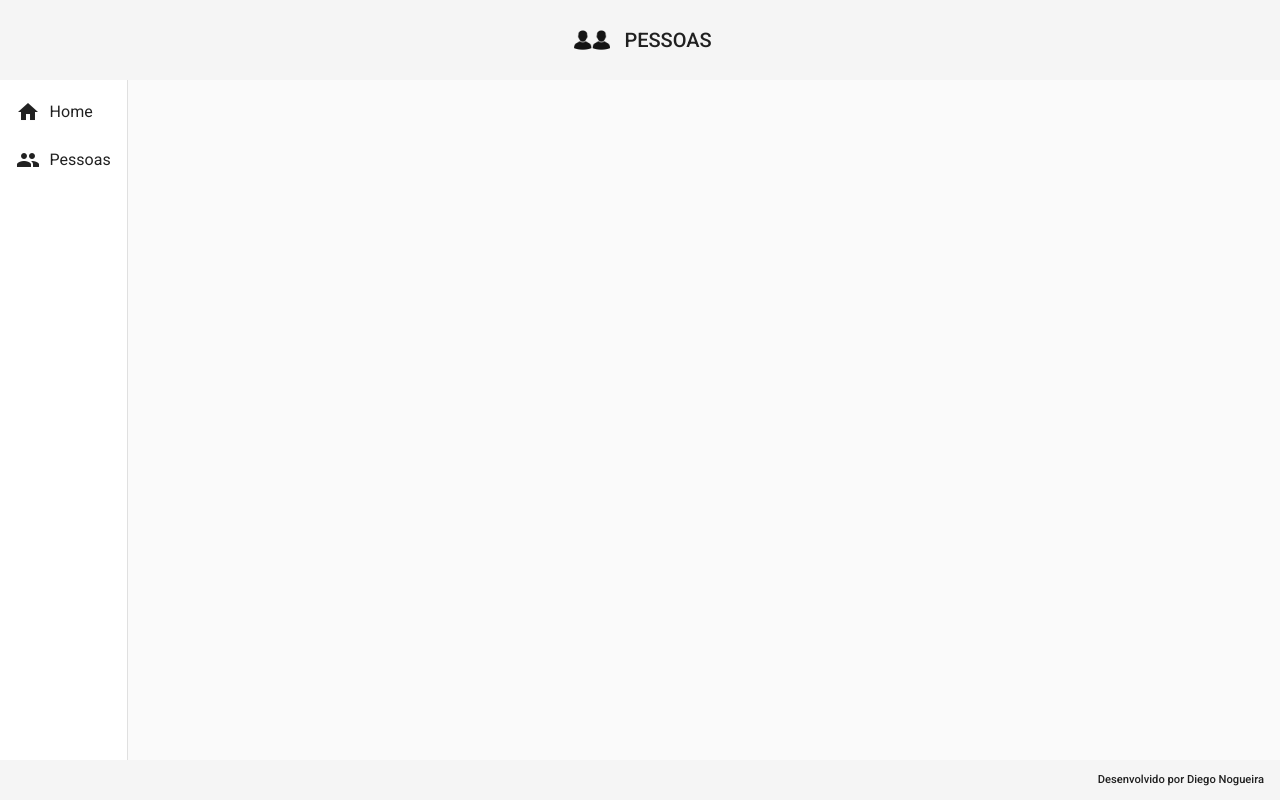
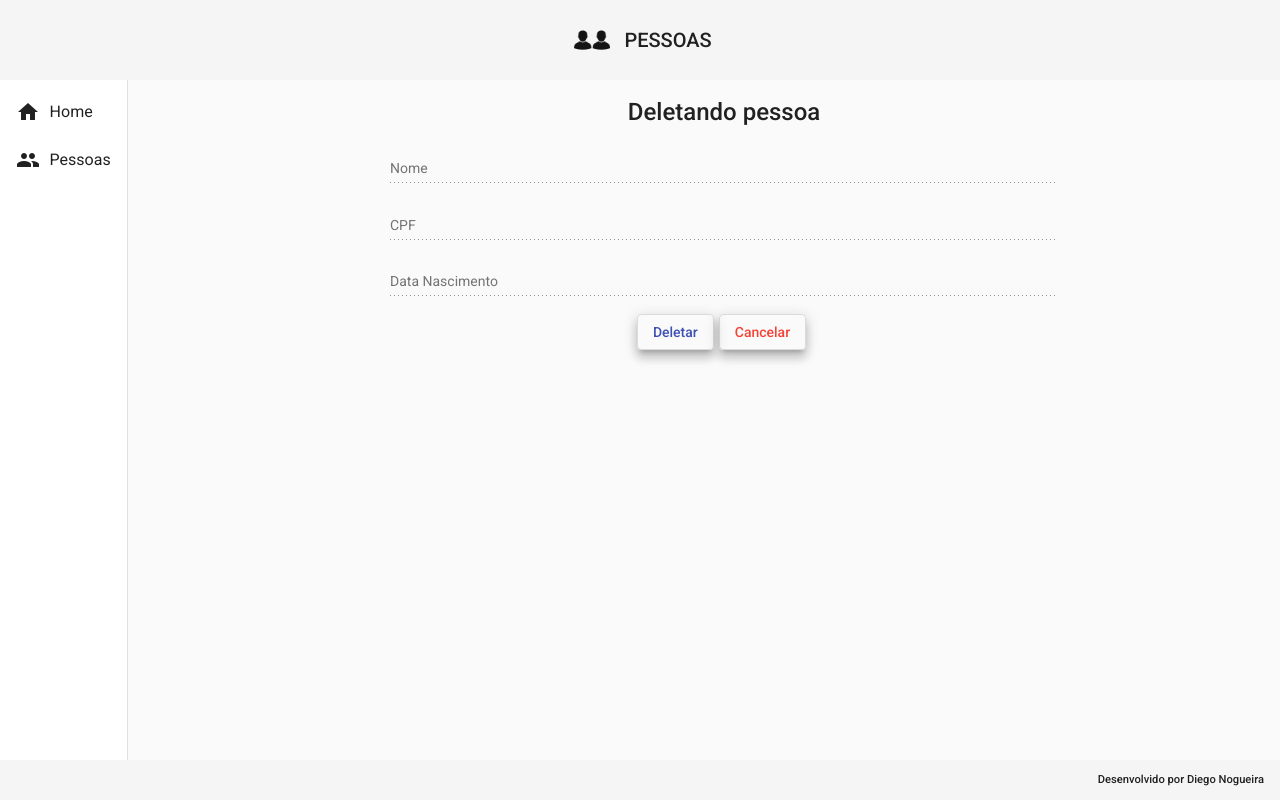
Before and after one commit to dnogueira2000/avaliacao-front, an Angular app: page /pessoas/apagar/1 in a window 1280 px wide. Before the commit this address led to /. Built offline with nearby package versions, Linux system fonts and the light colour scheme; no server answers.

Commit message:
adicionado servico para deletar

```diff
--- a/src/app/app-routing.module.ts
+++ b/src/app/app-routing.module.ts
@@ -2,6 +2,7 @@ import { NgModule } from '@angular/core';
 import { RouterModule, Routes } from '@angular/router';
 import { HomeComponent } from './components/view/home/home.component';
 import { PessoaCreateComponent } from './components/view/pessoa-create/pessoa-create.component';
+import { PessoaDeleteComponent } from './components/view/pessoa-delete/pessoa-delete.component';
 import { PessoasReadComponent } from './components/view/pessoas-read/pessoas-read.component';
 
 const routes: Routes = [
@@ -16,6 +17,10 @@ const routes: Routes = [
   {
     path: 'novo',
     component: PessoaCreateComponent
+  },
+  {
+    path: 'pessoas/apagar/:codigo',
+    component: PessoaDeleteComponent
   }
 ];
 
--- a/src/app/app.module.ts
+++ b/src/app/app.module.ts
@@ -22,6 +22,7 @@ import { FormsModule } from '@angular/forms';
 import {MatInputModule} from '@angular/material/input';
 import {MatFormFieldModule} from '@angular/material/form-field';
 import {MatSnackBarModule} from '@angular/material/snack-bar';
+import { PessoaDeleteComponent } from './components/view/pessoa-delete/pessoa-delete.component';
 @NgModule({
   declarations: [
     AppComponent,
@@ -30,7 +31,8 @@ import {MatSnackBarModule} from '@angular/material/snack-bar';
     NavComponent,
     HomeComponent,
     PessoasReadComponent,
-    PessoaCreateComponent
+    PessoaCreateComponent,
+    PessoaDeleteComponent
   ],
   imports: [
     BrowserModule,
--- a/src/app/components/view/pessoa-create/pessoa-create.component.html
+++ b/src/app/components/view/pessoa-create/pessoa-create.component.html
@@ -18,6 +18,6 @@
 
     <div class="buttons">
         <button (click)="create()" class="mat-elevation-z8" mat-stroked-button color="primary">Criar</button>
-        <button  class="mat-elevation-z8" mat-stroked-button color="warn">Cancelar</button>
+        <button (click)="cancelar()" class="mat-elevation-z8" mat-stroked-button color="warn">Cancelar</button>
     </div>
 </form>
--- a/src/app/components/view/pessoa-create/pessoa-create.component.ts
+++ b/src/app/components/view/pessoa-create/pessoa-create.component.ts
@@ -35,4 +35,8 @@ export class PessoaCreateComponent implements OnInit {
     })
   }
 
+  cancelar(): void {
+    this.router.navigate(['pessoas']);
+  }
+
 }
--- /dev/null
+++ b/src/app/components/view/pessoa-delete/pessoa-delete.component.css
@@ -0,0 +1,16 @@
+form {
+    text-align: center;
+    margin: 1rem auto;
+}
+
+h1 {
+    font-weight: 500;
+}
+
+.form {
+    width: 60%;
+}
+
+button {
+    margin-right: 5px;
+}
--- /dev/null
+++ b/src/app/components/view/pessoa-delete/pessoa-delete.component.html
@@ -0,0 +1,23 @@
+<form>
+    <h1>Deletando pessoa</h1>
+
+    <mat-form-field class="form">
+        <mat-label>Nome</mat-label>
+        <input matInput type="text" [(ngModel)]="pessoa.nome" name="nome" disabled>
+    </mat-form-field>
+
+    <mat-form-field class="form">
+        <mat-label>CPF</mat-label>
+        <input matInput type="text" [(ngModel)]="pessoa.cpf" name="cpf" disabled>
+    </mat-form-field>
+
+    <mat-form-field class="form">
+        <mat-label>Data Nascimento</mat-label>
+        <input matInput [(ngModel)]="pessoa.dataNascimento" type="text" name="dataNascimento" disabled>
+    </mat-form-field>
+
+    <div class="buttons">
+        <button (click)="delete()" class="mat-elevation-z8" mat-stroked-button color="primary">Deletar</button>
+        <button class="mat-elevation-z8" mat-stroked-button color="warn">Cancelar</button>
+    </div>
+</form>
--- /dev/null
+++ b/src/app/components/view/pessoa-delete/pessoa-delete.component.ts
@@ -0,0 +1,39 @@
+import { Component, OnInit } from '@angular/core';
+import { ActivatedRoute, Router } from '@angular/router';
+import { PessoaService } from '../pessoa.service';
+import { Pessoa } from '../pessoas-read/pessoa.model';
+
+@Component({
+  selector: 'app-pessoa-delete',
+  templateUrl: './pessoa-delete.component.html',
+  styleUrls: ['./pessoa-delete.component.css']
+})
+export class PessoaDeleteComponent implements OnInit {
+
+  pessoa: Pessoa = {
+    codigo: '',
+    nome: '',
+    cpf: '',
+    dataNascimento: ''
+  }
+
+  constructor(private service: PessoaService, private route: ActivatedRoute, private router: Router) { }
+
+  ngOnInit(): void {
+    this.pessoa.codigo = this.route.snapshot.paramMap.get('codigo')!;
+    this.findById();
+  }
+
+  findById(): void {
+    this.service.findById(this.pessoa.codigo!).subscribe((resposta) => {
+      this.pessoa = resposta;
+    })
+  }
+
+  delete(): void {
+    this.service.delete(this.pessoa.codigo!).subscribe((resposta) => {
+      this.service.mensagem('Pessoa apagada com sucesso!');
+      this.router.navigate(['pessoas']);
+    })
+  }
+}
--- a/src/app/components/view/pessoa.service.ts
+++ b/src/app/components/view/pessoa.service.ts
@@ -25,6 +25,18 @@ export class PessoaService {
     return this.http.post<Pessoa>(url, pessoa);
   }
 
+  findById(codigo: String): Observable<Pessoa> {
+    const url = `${this.baseUrl}/pessoa/find/${codigo}`;
+
+    return this.http.get<Pessoa>(url);
+  }
+
+  delete(codigo: String): Observable<void> {
+    const url = `${this.baseUrl}/pessoa/${codigo}`;
+
+    return this.http.delete<void>(url);
+  }
+
   mensagem(str: String): void {
     this._snack.open(`${str}`, 'OK', {
       horizontalPosition: 'end',
--- a/src/app/components/view/pessoas-read/pessoas-read.component.html
+++ b/src/app/components/view/pessoas-read/pessoas-read.component.html
@@ -38,7 +38,7 @@
                 <a class="edit" href="">
                     <i class="material-icons">edit</i>
                 </a>
-                <a class="delete" href="">
+                <a class="delete" href="" routerLink="apagar/{{element.codigo}}">
                     <i class="material-icons">delete</i>
                 </a>
             </td>
```
